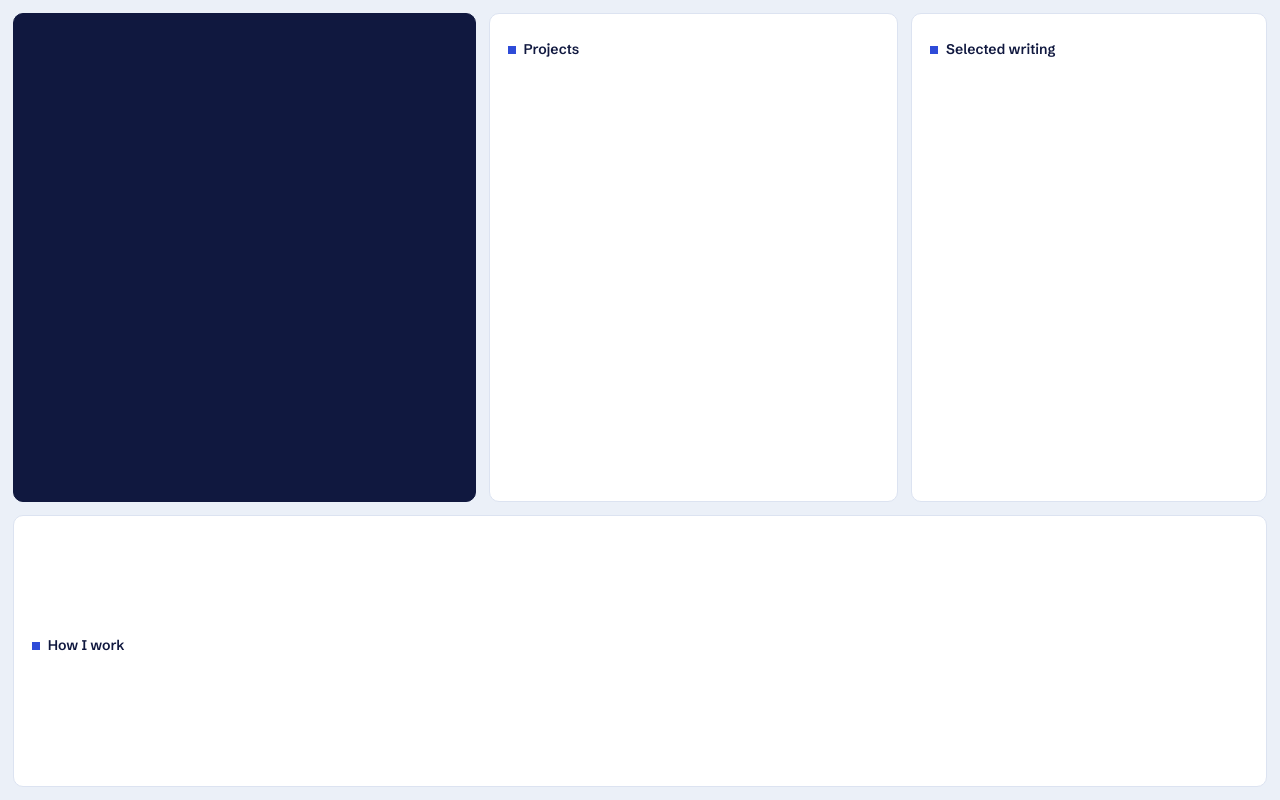
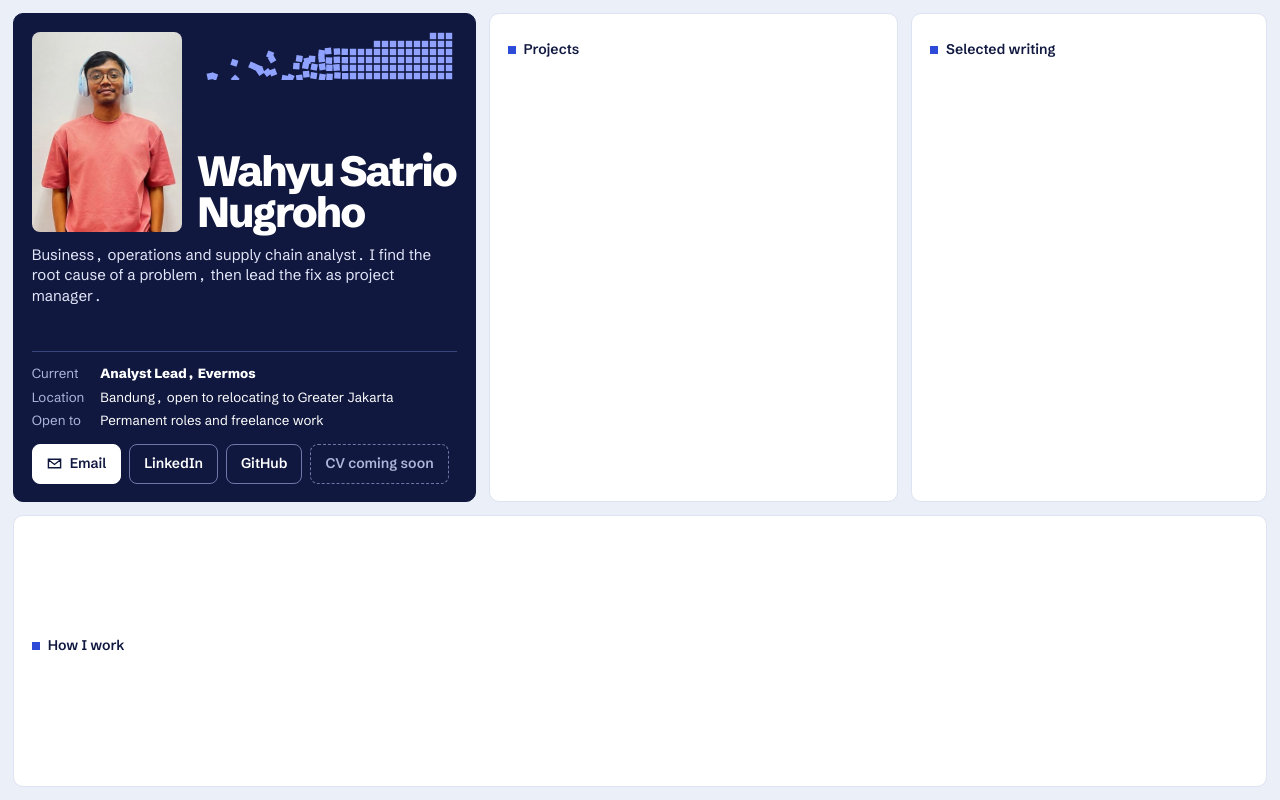
Before and after one commit to riyooho/riyooho.github.io, an Astro site: page / in a window 1280 px wide. Built offline with nearby package versions, Linux system fonts and the light colour scheme; Astro itself is replaced by a stand-in of ours.

Commit message:
feat: profile box with photo and motif
Co-Authored-By: Claude Sonnet 5.5 <noreply@anthropic.com>

```diff
--- /dev/null
+++ b/src/components/ProfileBox.astro
@@ -0,0 +1,48 @@
+---
+// Profile: photo, name, one-line pitch, three facts, links. All copy is fixed by the spec.
+---
+
+<section class="box" id="prof" aria-label="Profile">
+  <div>
+    <div class="who">
+      <figure class="me">
+        <img
+          src="/images/me-crop.jpg"
+          width="360"
+          height="480"
+          fetchpriority="high"
+          alt="Wahyu Satrio wearing glasses, light blue headphones and a pink t-shirt"
+        />
+      </figure>
+      <div class="nm">
+        <canvas id="motif" aria-hidden="true"></canvas>
+        <h1>Wahyu Satrio Nugroho</h1>
+      </div>
+    </div>
+    <p class="pl">
+      Business, operations and supply chain analyst. I find the root cause of a problem, then lead the fix as project manager.
+    </p>
+  </div>
+  <div>
+    <dl class="kv">
+      <dt>Current</dt><dd><b>Analyst Lead, Evermos</b></dd>
+      <dt>Location</dt><dd>Bandung, open to relocating to Greater Jakarta</dd>
+      <dt>Open to</dt><dd>Permanent roles and freelance work</dd>
+    </dl>
+    <div class="links">
+      <a class="lk p" href="mailto:riyonugroho@outlook.com">
+        <svg aria-hidden="true" viewBox="0 0 16 16"><path d="M1.5 3.5h13v9h-13zM1.5 4l6.5 5 6.5-5" fill="none" stroke="currentColor" stroke-width="1.5"></path></svg>Email
+      </a>
+      <a class="lk" href="https://linkedin.com/in/wsnugroho">LinkedIn</a>
+      <a class="lk" href="https://github.com/riyooho">GitHub</a>
+      <span class="lk off" aria-disabled="true" title="CV file not available yet">CV coming soon</span>
+    </div>
+  </div>
+</section>
+
+<script>
+  import { initMotif } from '../scripts/motif.js';
+  const box = document.getElementById('prof');
+  const canvas = document.getElementById('motif');
+  if (box && canvas instanceof HTMLCanvasElement) initMotif(canvas, box);
+</script>
--- a/src/pages/index.astro
+++ b/src/pages/index.astro
@@ -1,10 +1,11 @@
 ---
 import HomeLayout from '../layouts/HomeLayout.astro';
+import ProfileBox from '../components/ProfileBox.astro';
 ---
 
 <HomeLayout title="Wahyu Satrio Nugroho, business and supply chain analyst" description="Business, operations and supply chain analyst. I find the root cause of a problem, then lead the fix as project manager.">
   <main class="dash">
-    <section class="box" id="prof" aria-label="Profile"></section>
+    <ProfileBox />
     <section class="box" id="proj" aria-labelledby="pj">
       <div class="hd"><h2 id="pj"><i aria-hidden="true"></i>Projects</h2></div>
     </section>
--- /dev/null
+++ b/src/scripts/canvas.js
@@ -0,0 +1,17 @@
+// Small helpers shared by the canvas scripts.
+
+export const ease = (k) => 1 - Math.pow(1 - k, 3);
+
+export const reducedMotion = () => matchMedia('(prefers-reduced-motion: reduce)').matches;
+
+/** Sizes a canvas to its CSS size at device pixel ratio. @returns {[CanvasRenderingContext2D, number, number]} */
+export function fit(canvas) {
+  const r = devicePixelRatio || 1;
+  const w = canvas.clientWidth;
+  const h = canvas.clientHeight;
+  canvas.width = w * r;
+  canvas.height = h * r;
+  const ctx = canvas.getContext('2d');
+  ctx.setTransform(r, 0, 0, r, 0, 0);
+  return [ctx, w, h];
+}
--- /dev/null
+++ b/src/scripts/motif.js
@@ -0,0 +1,75 @@
+import { ease, fit, reducedMotion } from './canvas.js';
+
+/**
+ * Small squares: scattered at rest, sorted while `hoverTarget` is hovered or focused.
+ * Echoes the story ("messy, then measured") in miniature.
+ * @param {HTMLCanvasElement} canvas
+ * @param {HTMLElement} hoverTarget
+ */
+export function initMotif(canvas, hoverTarget) {
+  let squares = [];
+  let ctx;
+  let width = 0;
+  let height = 0;
+  let t = 0; // 0 scattered, 1 sorted
+  let goal = 0;
+  let raf = 0;
+
+  function build() {
+    [ctx, width, height] = fit(canvas);
+    const u = Math.max(7, height / 6);
+    const cols = Math.floor(width / u);
+    const rows = Math.floor(height / u);
+    let seed = 7;
+    const rnd = () => (seed = (seed * 16807) % 2147483647) / 2147483647;
+    squares = [];
+    for (let i = 0; i < cols; i++) {
+      const p = i / cols;
+      const colHeight = Math.round(rows * (0.25 + 0.75 * p));
+      for (let j = 0; j < rows; j++) {
+        const a = rnd(), b = rnd(), c = rnd(), d = rnd();
+        if (j < rows - colHeight || d > 0.25 + p * 1.6) continue;
+        const k = Math.pow(Math.max(0, 1 - p / 0.6), 1.4);
+        squares.push({
+          ox: i * u, oy: j * u,
+          sx: i * u + (a - 0.5) * k * u * 3, sy: j * u + (b - 0.5) * k * u * 3,
+          r: (c - 0.5) * k * 3, u,
+        });
+      }
+    }
+    draw();
+  }
+
+  function draw() {
+    ctx.clearRect(0, 0, width, height);
+    const e = ease(t);
+    ctx.fillStyle = '#8FA2FF';
+    for (const m of squares) {
+      ctx.save();
+      ctx.translate(m.sx + (m.ox - m.sx) * e + m.u / 2, m.sy + (m.oy - m.sy) * e + m.u / 2);
+      ctx.rotate(m.r * (1 - e));
+      ctx.fillRect(-m.u * 0.4, -m.u * 0.4, m.u * 0.8, m.u * 0.8);
+      ctx.restore();
+    }
+  }
+
+  function moveTo(g) {
+    goal = g;
+    cancelAnimationFrame(raf);
+    if (reducedMotion()) {
+      t = g;
+      return draw();
+    }
+    (function step() {
+      t += (goal - t) * 0.12;
+      if (Math.abs(goal - t) < 0.005) t = goal;
+      draw();
+      if (t !== goal) raf = requestAnimationFrame(step);
+    })();
+  }
+
+  ['mouseenter', 'focusin'].forEach((e) => hoverTarget.addEventListener(e, () => moveTo(1)));
+  ['mouseleave', 'focusout'].forEach((e) => hoverTarget.addEventListener(e, () => moveTo(0)));
+  new ResizeObserver(build).observe(canvas);
+  build();
+}
```
Also changed, not shown: src/components/Hero.astro (deleted, +0 -288 lines), public/images/me-crop.jpg (added), 1 other file.
